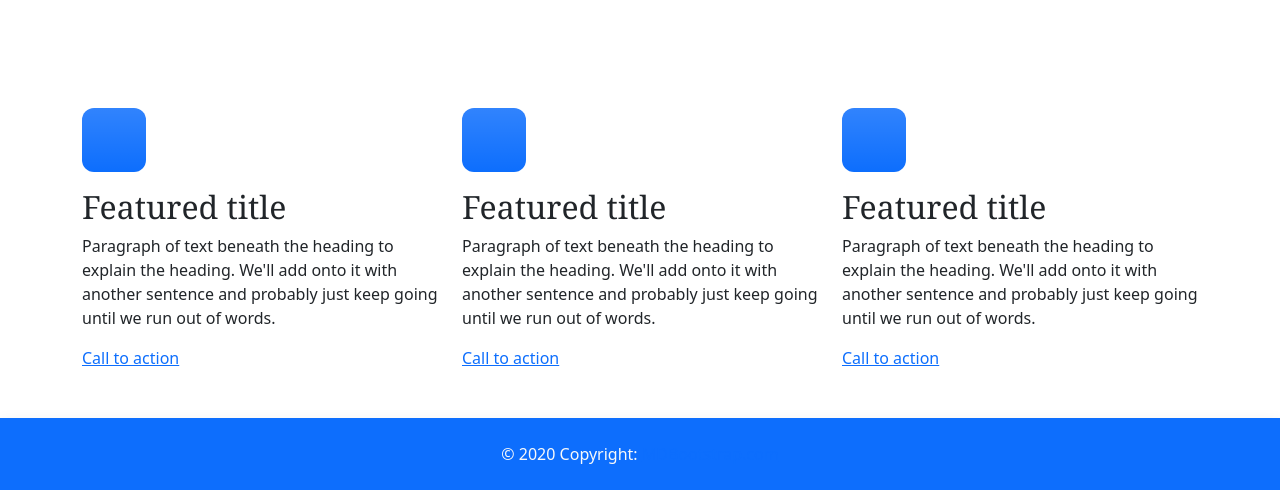
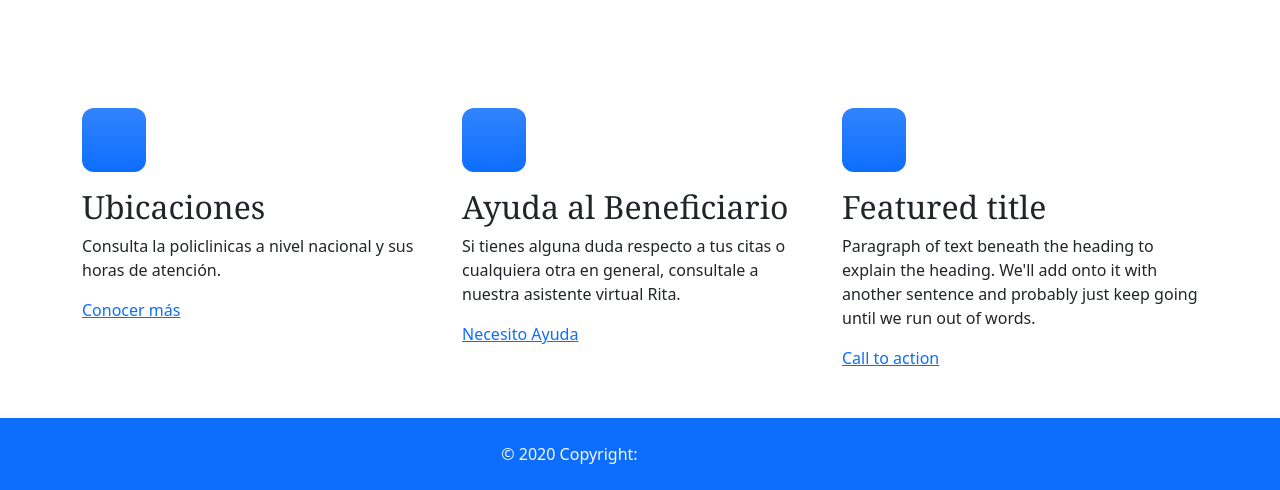
Before and after one commit to AnalissaSantos/ProyectoSemestral_CSS, a PHP site: page /home.html in a window 1280 px wide. Shown: the part 688-1178 px from the top of the page. Run offline with PHP 8.4, Linux system fonts and the light colour scheme.

Commit message:
se agrega contenido

```diff
--- a/app/css/stylehome.css
+++ b/app/css/stylehome.css
@@ -6,6 +6,8 @@
     --grey: #efefef;
 
 }
+
+
 
 .bg-primary {background-color:var(--primary)!important}
 .bg-light { background-color: var(--light) !important; }
@@ -25,9 +27,6 @@ font-family: "Playfair Display", Georgia, "Times New Roman", serif/*rtl:Amiri, G
 font-size: 2.25rem;
 }
 
-/*.blog-header-logo:hover {
-text-decoration: none;
-}*/
 
 h1, h2, h3, h4, h5, h6 {
 font-family: "Playfair Display", Georgia, "Times New Roman", serif/*rtl:Amiri, Georgia, "Times New Roman", serif*/;
--- a/app/home.html
+++ b/app/home.html
@@ -121,10 +121,10 @@
                 <div class="feature-icon bg-primary bg-gradient">
                 <svg class="bi" width="1em" height="1em"><use xlink:href="#collection"/></svg>
                 </div>
-                <h2>Featured title</h2>
-                <p>Paragraph of text beneath the heading to explain the heading. We'll add onto it with another sentence and probably just keep going until we run out of words.</p>
+                <h2>Ubicaciones</h2>
+                <p>Consulta la policlinicas a nivel nacional y sus horas de atención.</p>
                 <a href="#" class="icon-link">
-                Call to action
+                Conocer más
                 <svg class="bi" width="1em" height="1em"><use xlink:href="#chevron-right"/></svg>
                 </a>
             </div>
@@ -132,10 +132,10 @@
                 <div class="feature-icon bg-primary bg-gradient">
                 <svg class="bi" width="1em" height="1em"><use xlink:href="#people-circle"/></svg>
                 </div>
-                <h2>Featured title</h2>
-                <p>Paragraph of text beneath the heading to explain the heading. We'll add onto it with another sentence and probably just keep going until we run out of words.</p>
+                <h2>Ayuda al Beneficiario</h2>
+                <p>Si tienes alguna duda respecto a tus citas o cualquiera otra en general, consultale a nuestra asistente virtual Rita.</p>
                 <a href="#" class="icon-link">
-                Call to action
+                Necesito Ayuda
                 <svg class="bi" width="1em" height="1em"><use xlink:href="#chevron-right"/></svg>
                 </a>
             </div>
```
